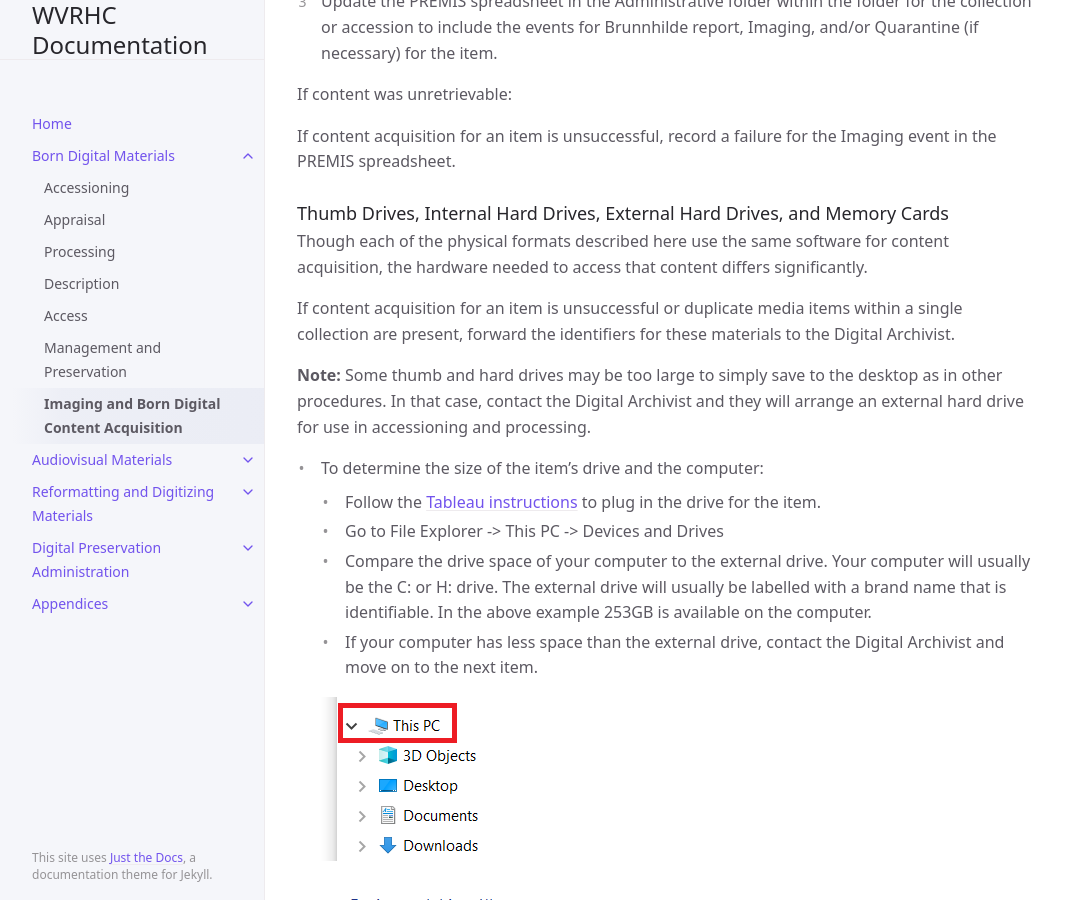
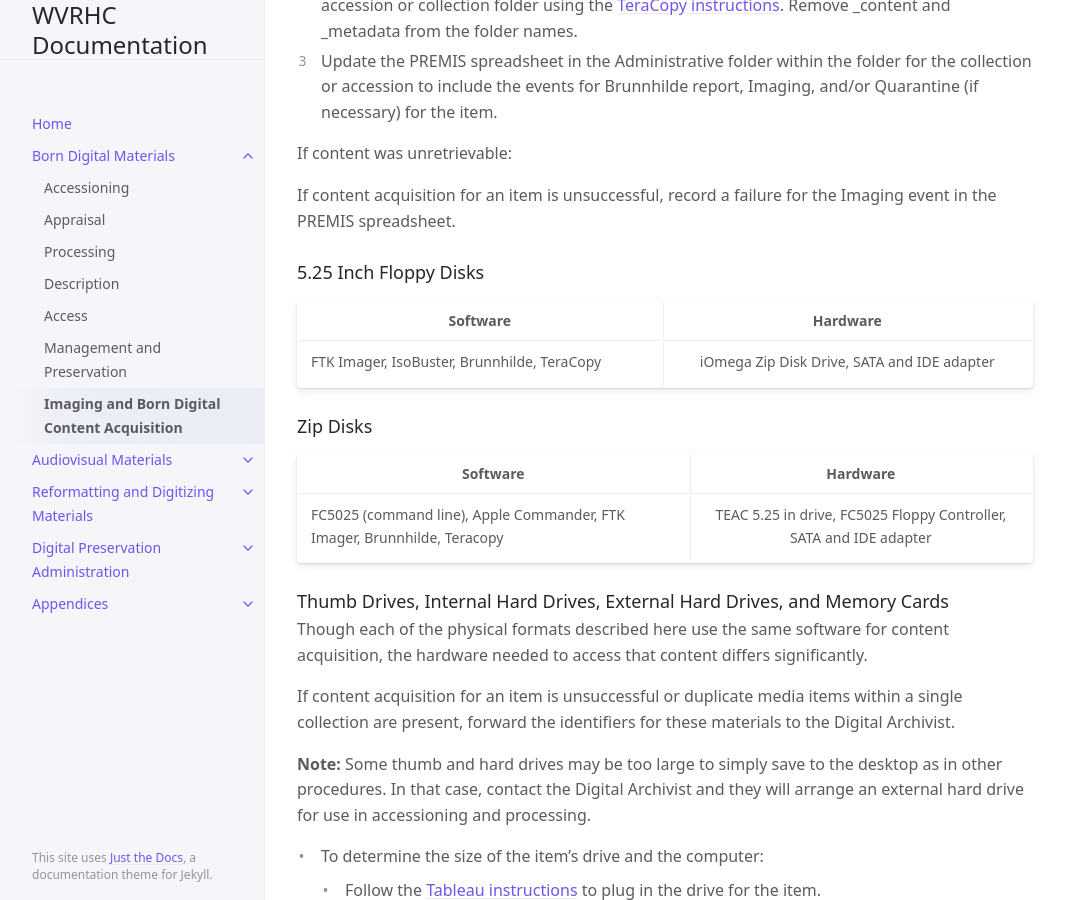
Before and after one commit to elizajames/digital-preservation-documentation, a Jekyll site: the page built from docs/Born-Digital-Materials/imaging-and-content-acquisition.md, in a window 1280 px wide and 900 px high, scrolled down 9484 px. Shown: the whole window, without its empty margins (107-1172 px from the left). Built offline with Jekyll 4.4.1, drawn with Linux system fonts in a browser that asks for light colours; some of the changed text lies outside the part shown.

Commit message:
Update imaging-and-content-acquisition.md

```diff
--- a/docs/Born-Digital-Materials/imaging-and-content-acquisition.md
+++ b/docs/Born-Digital-Materials/imaging-and-content-acquisition.md
@@ -168,6 +168,18 @@ If content was retrievable:
 If content was unretrievable:
 
 If content acquisition for an item is unsuccessful, record a failure for the Imaging event in the PREMIS spreadsheet.
+
+### 5.25 Inch Floppy Disks
+
+|       Software  |    Hardware   |
+|-----------------|:-------------------------------------------:|
+|     FTK Imager, IsoBuster, Brunnhilde, TeraCopy    |   iOmega Zip Disk Drive, SATA and IDE adapter                     |
+
+### Zip Disks
+
+|       Software  |    Hardware   |
+|-----------------|:-------------------------------------------:|
+|     FC5025 (command line), Apple Commander, FTK Imager, Brunnhilde, Teracopy    |   TEAC 5.25 in drive, FC5025 Floppy Controller, SATA and IDE adapter                     |
 
 ### Thumb Drives, Internal Hard Drives, External Hard Drives, and Memory Cards
 
```
